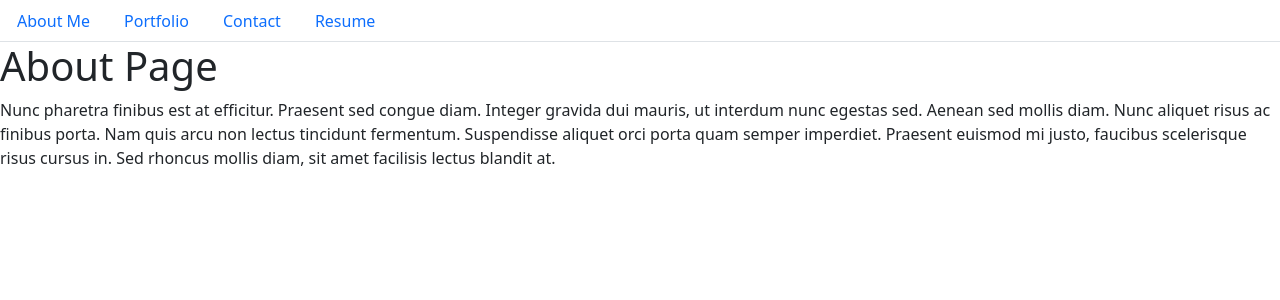
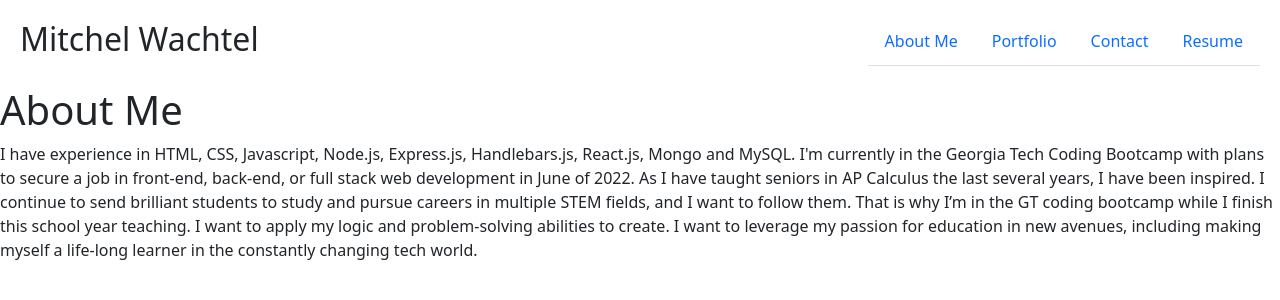
Before and after one commit to mitchelwachtel/portfolio-react, a React (Create React App) app: page / in a window 1280 px wide. Shown: the top 300 px of the page. Built offline with nearby package versions, Linux system fonts and the light colour scheme.

Commit message:
updated portfolio page and navbar css

```diff
--- a/src/components/Navbar.js
+++ b/src/components/Navbar.js
@@ -1,8 +1,11 @@
 import React from 'react';
+import '../styles/Navbar.css'
 
 
 function Navbar({ currentPage, handlePageChange }) {
   return (
+    <div className="nav-container">
+      <h2>Mitchel Wachtel</h2>
     <ul className="nav nav-tabs">
       <li className="nav-item">
         <a
@@ -43,6 +46,7 @@ function Navbar({ currentPage, handlePageChange }) {
         </a>
       </li>
     </ul>
+    </div>
   );
 }
 
--- a/src/components/pages/About.js
+++ b/src/components/pages/About.js
@@ -1,16 +1,21 @@
-import React from 'react';
+import React from "react";
 
 export default function About() {
   return (
     <div>
-      <h1>About Page</h1>
+      <h1>About Me</h1>
       <p>
-        Nunc pharetra finibus est at efficitur. Praesent sed congue diam.
-        Integer gravida dui mauris, ut interdum nunc egestas sed. Aenean sed
-        mollis diam. Nunc aliquet risus ac finibus porta. Nam quis arcu non
-        lectus tincidunt fermentum. Suspendisse aliquet orci porta quam semper
-        imperdiet. Praesent euismod mi justo, faucibus scelerisque risus cursus
-        in. Sed rhoncus mollis diam, sit amet facilisis lectus blandit at.
+        I have experience in HTML, CSS, Javascript, Node.js, Express.js,
+        Handlebars.js, React.js, Mongo and MySQL. I'm currently in the Georgia
+        Tech Coding Bootcamp with plans to secure a job in front-end, back-end,
+        or full stack web development in June of 2022. As I have taught seniors
+        in AP Calculus the last several years, I have been inspired. I continue
+        to send brilliant students to study and pursue careers in multiple STEM
+        fields, and I want to follow them. That is why I’m in the GT coding
+        bootcamp while I finish this school year teaching. I want to apply my
+        logic and problem-solving abilities to create. I want to leverage my
+        passion for education in new avenues, including making myself a
+        life-long learner in the constantly changing tech world.
       </p>
     </div>
   );
--- a/src/components/pages/Resume.js
+++ b/src/components/pages/Resume.js
@@ -1,21 +1,96 @@
-import React from 'react';
+import React from "react";
 
-export default function Home() {
+export default function Resume() {
   return (
     <div>
-      <h1>Home Page</h1>
-      <p>
-        Lorem ipsum dolor sit amet, consectetur adipiscing elit. Sed neque
-        velit, lobortis ut magna varius, blandit rhoncus sem. Morbi lacinia nisi
-        ac dui fermentum, sed luctus urna tincidunt. Etiam ut feugiat ex. Cras
-        non risus mi. Curabitur mattis rutrum ipsum, ut aliquet urna imperdiet
-        ac. Sed nec nulla aliquam, bibendum odio eget, vestibulum tortor. Cras
-        rutrum ligula in tincidunt commodo. Morbi sit amet mollis orci, in
-        tristique ex. Donec nec ornare elit. Donec blandit est sed risus feugiat
-        porttitor. Vestibulum molestie hendrerit massa non consequat. Vestibulum
-        vitae lorem tortor. In elementum ultricies tempus. Interdum et malesuada
-        fames ac ante ipsum primis in faucibus.
-      </p>
+      <h1>Resume</h1>
+      <div>
+        <h2>Overview</h2>
+        <ul>
+          <li>Successful math teacher turned developer</li>
+          <li>
+            Seeking job as a front-end, back-end, or full stack web developer
+          </li>
+          <li>
+            Experience in React, HTML, CSS, JavaScript, Node, Express, Mongo, &
+            MySQL.
+          </li>
+          <li>Experience leading teams and setting long-term goals</li>
+          <li>Life-long learner with a strong work ethic</li>
+        </ul>
+      </div>
+      <div>
+        <h2>Education</h2>
+        <h3>Georgia Tech Coding Bootcamp</h3>
+        <p>December 2021 - PRESENT</p>
+        <h3>Middle Georgia State University</h3>
+        <p>Macon, GA</p>
+        <p>Bachelor of Science in Mathematics</p>
+      </div>
+      <div>
+        <h2>Projects</h2>
+        <h3>Snode</h3>
+        <p>
+          Collaborative full stack application. Incorporated a search feature
+          for users to search for other user’s posts in multiple ways. Gained
+          experience with posting, retrieving and sorting data on the back end
+          before it is rendered on the front end.
+        </p>
+        <a href="https://floating-shore-96827.herokuapp.com/">Deployed App</a>
+        <a href="https://github.com/mitchelwachtel/snode">Github Repo</a>
+        <p>
+          Technologies: JS, Express.js, Node.js, Handlebars.js, CSS, Sequelize,
+          CodeMirror
+        </p>
+
+        <h3>Gourmet Guru</h3>
+        <p>
+          Front-end Web app gives the user the ability to quickly journal their
+          favorite restaurants and dishes; information is retrieved and stored
+          from Foursquare and Spoonacular APIs to bolster the user's log entry.
+        </p>
+        <a href="https://mitchelwachtel.me/gourmet-guru">Deployed App</a>
+        <a href="https://github.com/mitchelwachtel/gourmet-guru">Github Repo</a>
+        <p>Technologies: HTML, CSS, Bootstrap, JS, jQuery, Foursquare API</p>
+
+        <h3>Tech Blog</h3>
+        <p>
+          My first full stack application. Users can post, update, comment,
+          delete, and see others’ posts. Working through this project was an
+          epiphany moment on how the front and back end work together.
+        </p>
+        <a href="https://boiling-ravine-98433.herokuapp.com/">Deployed App</a>
+        <a href="https://github.com/mitchelwachtel/tech-blog">Github Repo</a>
+        <p>
+          Technologies: JS, Express.js, Node.js, Handlebars.js, CSS, Sequelize
+        </p>
+      </div>
+      <div>
+        <h2>Experience</h2>
+        <h3>Academy For Classical Education</h3>
+        <p>Macon, GA</p>
+        <p>Math Teacher</p>
+        <p>July 2014 - PRESENT</p>
+        <ul>
+          <li>
+            Teacher: Algebra 1 and 2, Geometry, Precalculus, and AP Calculus
+          </li>
+          <li>
+            Technologies: Google Suite, Infinite Campus, Desire2Learn,
+            TI-Smartview
+          </li>
+          <li>Math Department Chair: August 2018 - Present</li>
+          <li>
+            Cross Country Team Head Coach: July 2016 - November 2020. Coached
+            both the girls and boys varsity teams at ACE. Each year from 2016 to
+            2020, I led at least one team to the state championship.
+          </li>
+          <li>
+            Math Team Head Coach: July 2015 - Present. ACE Math Team competed in
+            GA Math League and MGA hosted Math Olympics and Puzzle Competition.
+          </li>
+        </ul>
+      </div>
     </div>
   );
 }
--- a/src/styles/Navbar.css
+++ b/src/styles/Navbar.css
@@ -0,0 +1,5 @@
+.nav-container {
+    display: flex;
+    justify-content: space-between;
+    padding: 20px;
+}
```
